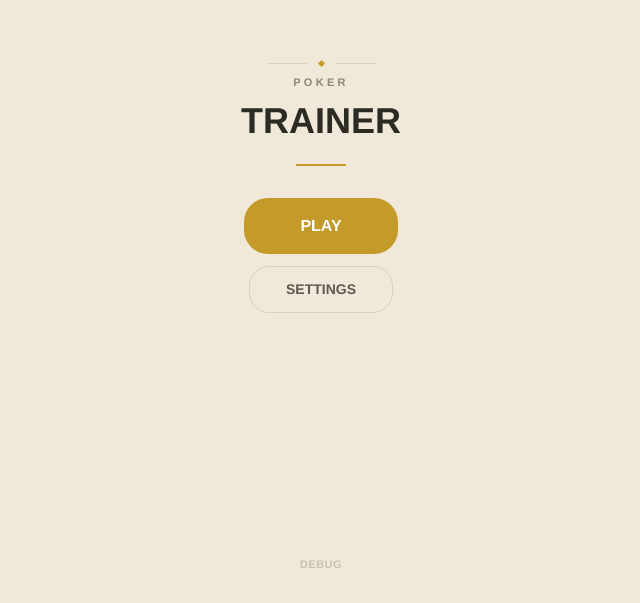
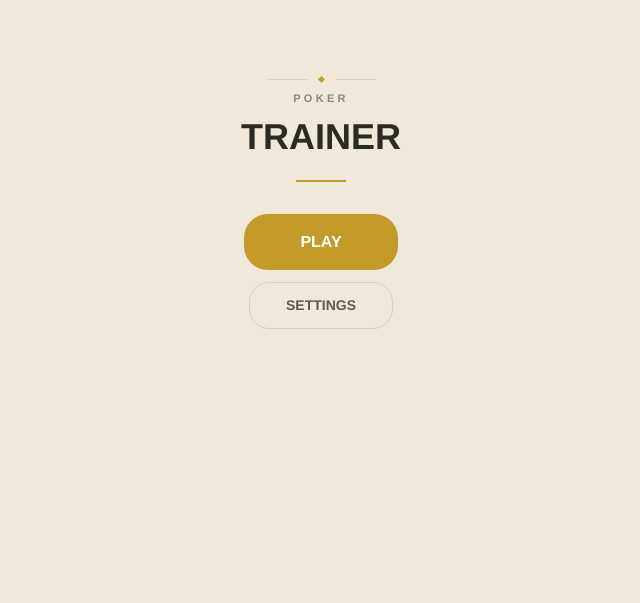
Before and after one commit to GitHub-MellowYellow/poker-trainer, a React (Vite) app: page / in a window 1280 px wide. Shown: the part 197-800 px from the top of the page, without its empty margins (319-959 px from the left). Built offline with nearby package versions, Linux system fonts and the light colour scheme.

Commit message:
Remove debug button from main menu

```diff
--- a/src/App.jsx
+++ b/src/App.jsx
@@ -510,9 +510,6 @@ export default function PokerTrainer(){
         {log.length>0 && <button onClick={function(){persist(log);setScreen("stats");}} style={{display:"block",margin:"16px auto 0",padding:"8px 22px",borderRadius:16,border:"1.5px solid "+T.border,background:"transparent",color:T.textMid,...F,fontSize:12,cursor:"pointer"}}>{"Session Stats ("+log.length+") →"}</button>}
         {lifetime.totalHands>0 && <div style={{marginTop:24,fontSize:12,color:T.textDim,...F}}>{lifetime.totalHands+" hands · "+Math.round(lifetime.greens/lifetime.totalHands*100)+"% · "+lifetime.sessions+" sessions"}</div>}
       </div>
-      <div style={{textAlign:"center",paddingBottom:8}}>
-        <button onClick={function(){var r=debugRun(100,tableSize);setDebugData(r);setScreen("debug");}} style={{background:"none",border:"none",color:T.textDim,fontSize:11,cursor:"pointer",...F,letterSpacing:"0.04em",opacity:0.4}}>{"DEBUG"}</button>
-      </div>
     </div>;
   }
 
```
